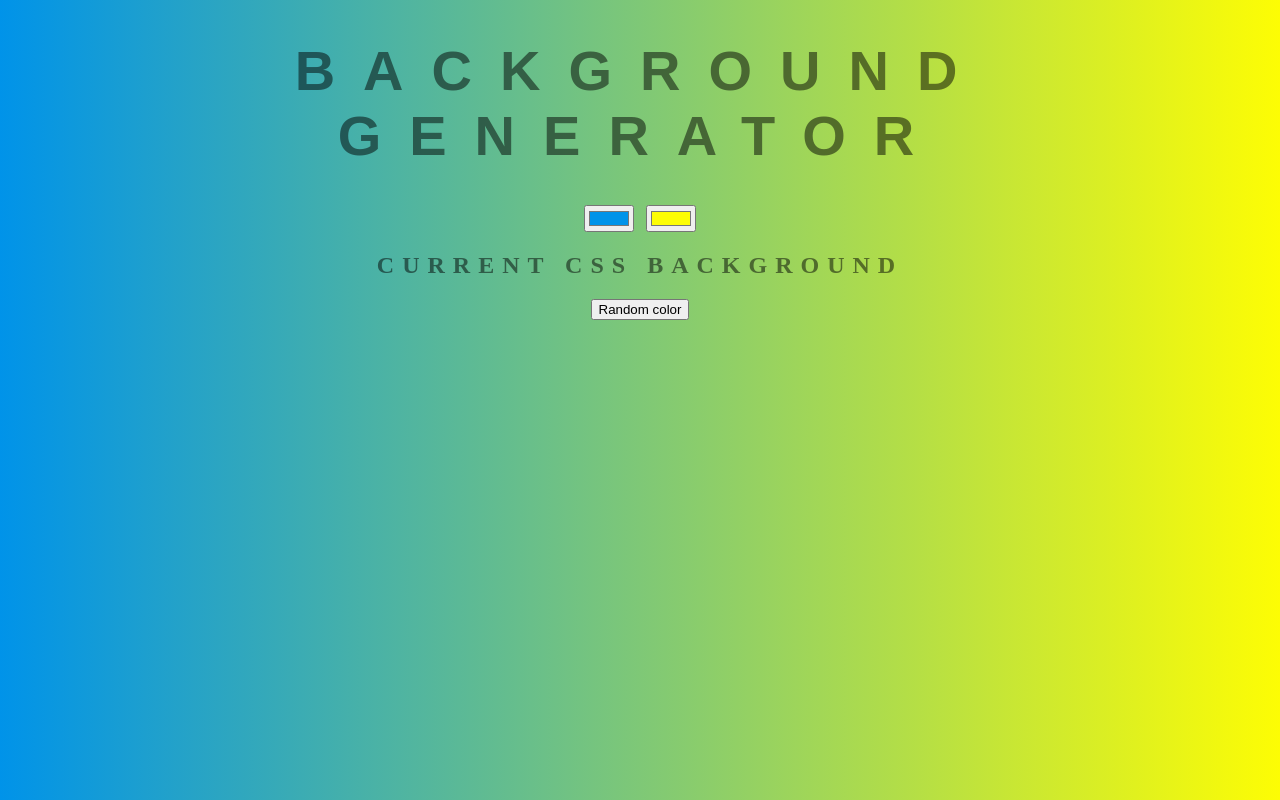
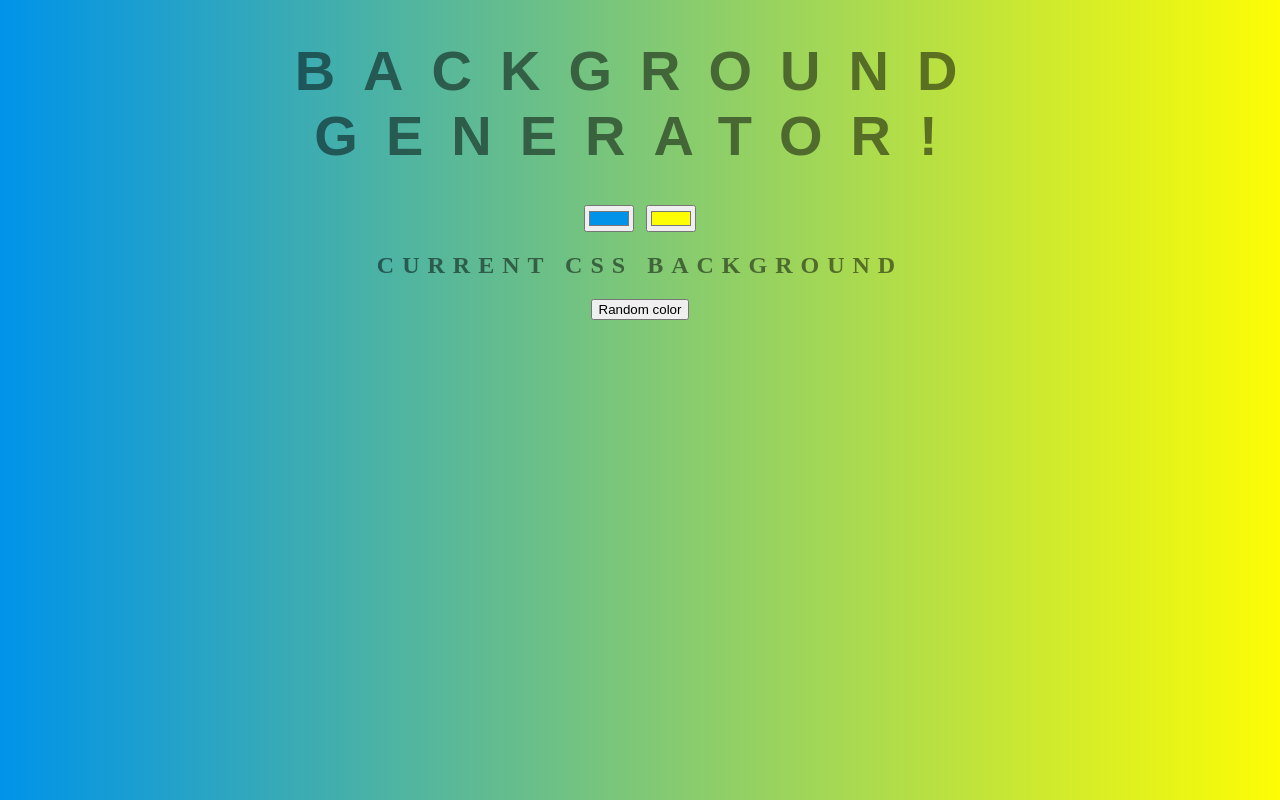
Before and after one commit to Schywi/background-generator, a plain HTML site: page index.html in a window 1280 px wide. Drawn offline with Linux system fonts and the light colour scheme.

Commit message:
Manly text changed

```diff
--- a/index.html
+++ b/index.html
@@ -7,7 +7,7 @@
     <title>Document</title>
 </head>
 <body id="gradient">
-     <h1 >Background Generator</h1>
+     <h1 >Background Generator! </h1>
      <input id="color1" type="color" name="color1"  value="#0093E9" >
      <input id="color2" type="color" name="color2" value="#fdfd04" >
      <h2>Current Css Background</h2>
```
Also changed, not shown: app.js (+4 -3 lines).
